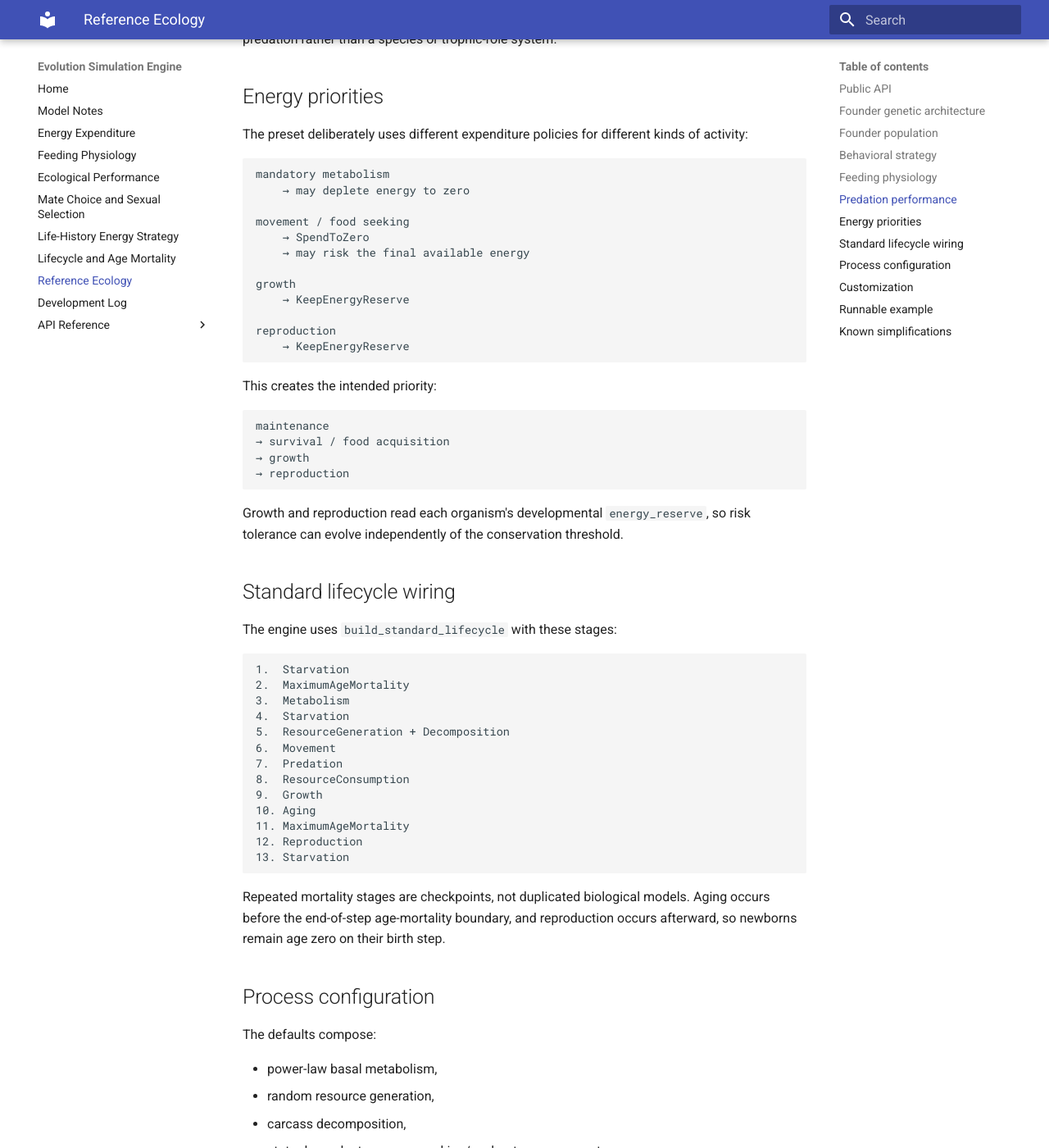
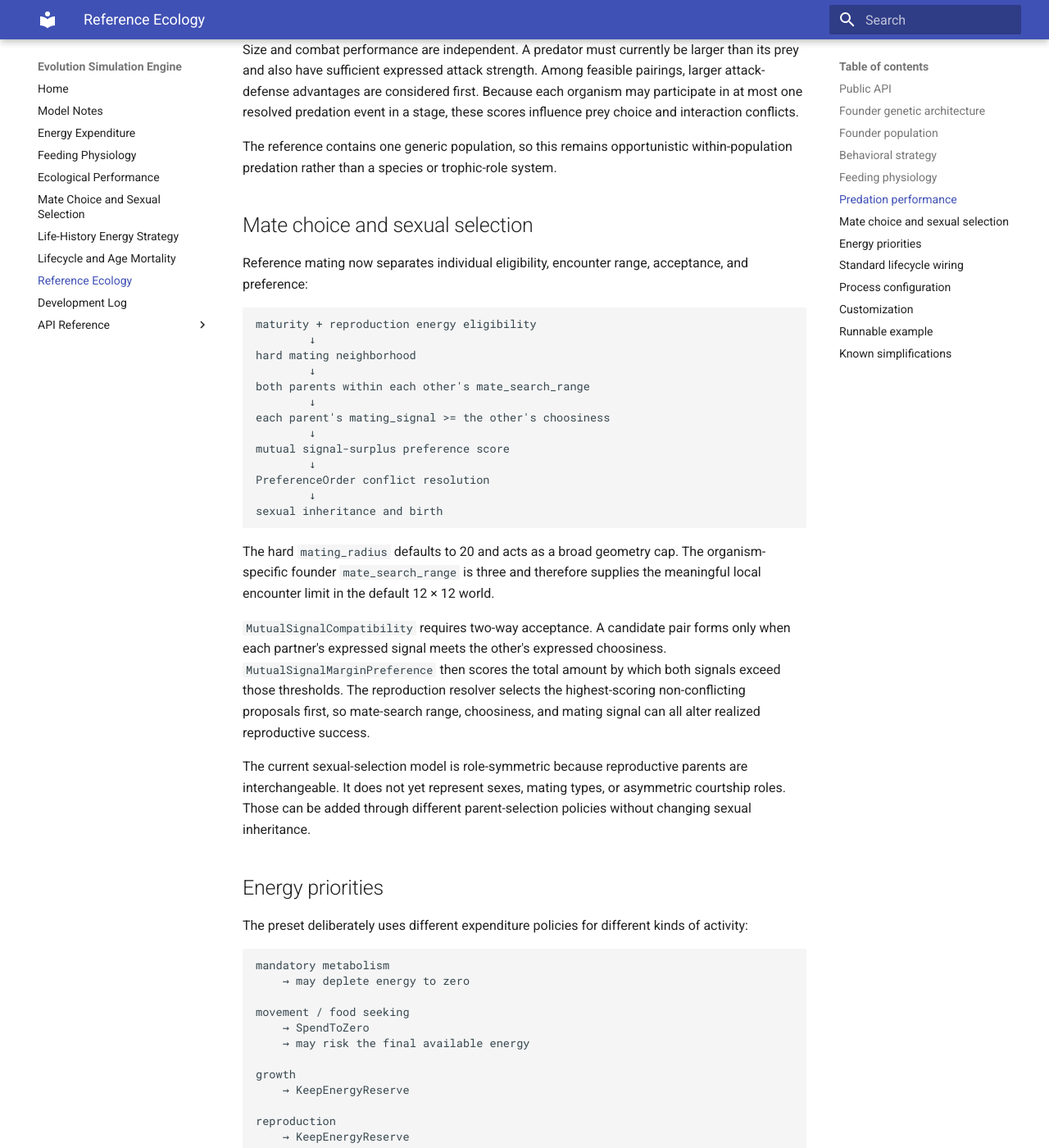
Before and after one commit to abdullahkhan57721/evolution-simulation-engine, an MkDocs documentation site: the page built from docs/reference_ecology.md, in a window 1280 px wide and 1400 px high, scrolled down 3951 px. Shown: the whole window at 82% size. Built offline with MkDocs 1.6.1 and Material for MkDocs 9.7.7, drawn with Linux system fonts in a browser that asks for light colours; some of the changed text lies outside the part shown.

Commit message:
Document sexual selection in reference ecology

````diff
--- a/docs/reference_ecology.md
+++ b/docs/reference_ecology.md
@@ -46,6 +46,9 @@ The reference population begins homozygous for fourteen integer traits:
 | `energy_reserve` | 5 | Reserve protected from growth and reproduction |
 | `attack_strength` | 8 | Predator performance opposed by prey defense |
 | `defense` | 5 | Prey resistance to predator attack |
+| `mate_search_range` | 3 | Distance within which both parents can discover one another |
+| `choosiness` | 5 | Minimum partner mating signal accepted |
+| `mating_signal` | 8 | Signal presented to potential mates |
 | `maturity_age` | 4 | Reproductive maturity |
 | `reproduction_energy_threshold` | 20 | Minimum energy for reproductive eligibility |
 | `offspring_energy` | 4 | Energy invested by each reproductive parent |
@@ -164,6 +167,43 @@ these scores influence prey choice and interaction conflicts.
 The reference contains one generic population, so this remains opportunistic
 within-population predation rather than a species or trophic-role system.
 
+## Mate choice and sexual selection
+
+Reference mating now separates individual eligibility, encounter range,
+acceptance, and preference:
+
+```text
+maturity + reproduction energy eligibility
+        ↓
+hard mating neighborhood
+        ↓
+both parents within each other's mate_search_range
+        ↓
+each parent's mating_signal >= the other's choosiness
+        ↓
+mutual signal-surplus preference score
+        ↓
+PreferenceOrder conflict resolution
+        ↓
+sexual inheritance and birth
+```
+
+The hard `mating_radius` defaults to 20 and acts as a broad geometry cap. The
+organism-specific founder `mate_search_range` is three and therefore supplies the
+meaningful local encounter limit in the default 12 × 12 world.
+
+`MutualSignalCompatibility` requires two-way acceptance. A candidate pair forms
+only when each partner's expressed signal meets the other's expressed choosiness.
+`MutualSignalMarginPreference` then scores the total amount by which both signals
+exceed those thresholds. The reproduction resolver selects the highest-scoring
+non-conflicting proposals first, so mate-search range, choosiness, and mating
+signal can all alter realized reproductive success.
+
+The current sexual-selection model is role-symmetric because reproductive parents
+are interchangeable. It does not yet represent sexes, mating types, or asymmetric
+courtship roles. Those can be added through different parent-selection policies
+without changing sexual inheritance.
+
 ## Energy priorities
 
 The preset deliberately uses different expenditure policies for different kinds
@@ -237,6 +277,9 @@ The defaults compose:
 - genetic resource-to-energy assimilation efficiency,
 - fixed-rate growth with linear energy cost,
 - maturity- and energy-gated sexual reproduction,
+- genetic mutual mate-search range,
+- genetic choosiness and mating signal,
+- mutual signal-surplus mating preference,
 - meiotic segregation with single crossover,
 - mutation of transmitted alleles,
 - developmental energy reserves,
@@ -274,6 +317,9 @@ config = ReferenceEcologyConfig(
         energy_reserve=6,
         attack_strength=10,
         defense=7,
+        mate_search_range=5,
+        choosiness=6,
+        mating_signal=10,
         maturity_age=5,
         reproduction_energy_threshold=24,
         offspring_energy=5,
@@ -309,7 +355,8 @@ The reference ecology intentionally exposes several areas for future model work:
 - predation success is deterministic once size and attack/defense eligibility
   are satisfied,
 - sexual reproduction has interchangeable parent roles and no sex trait,
-- mate seeking does not yet drive movement,
+- mate search affects reproduction-stage encounter but does not yet drive
+  movement toward potential mates,
 - growth rate is fixed rather than heritable, and
 - the preset provides no observer/analytics layer yet.
 
````
Also changed, not shown: other parts of docs/reference_ecology.md (+1 -1 lines).
